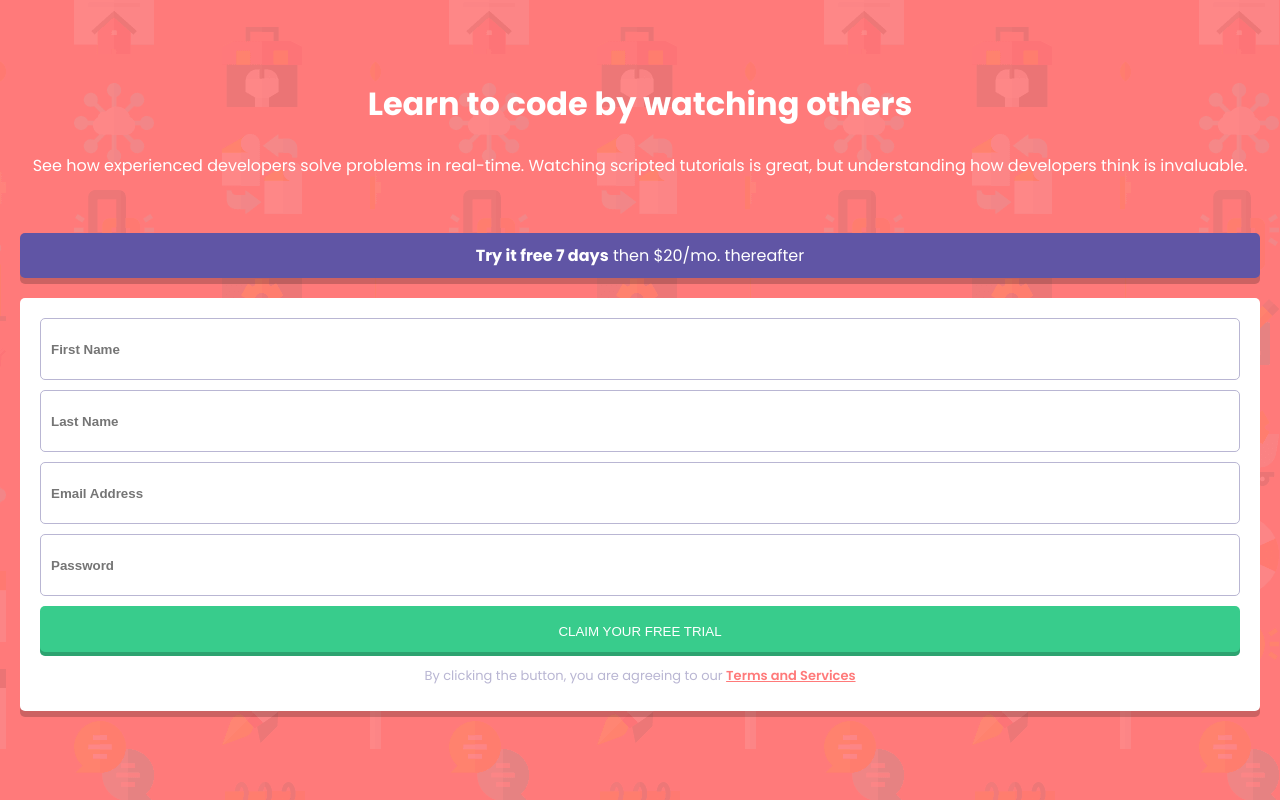
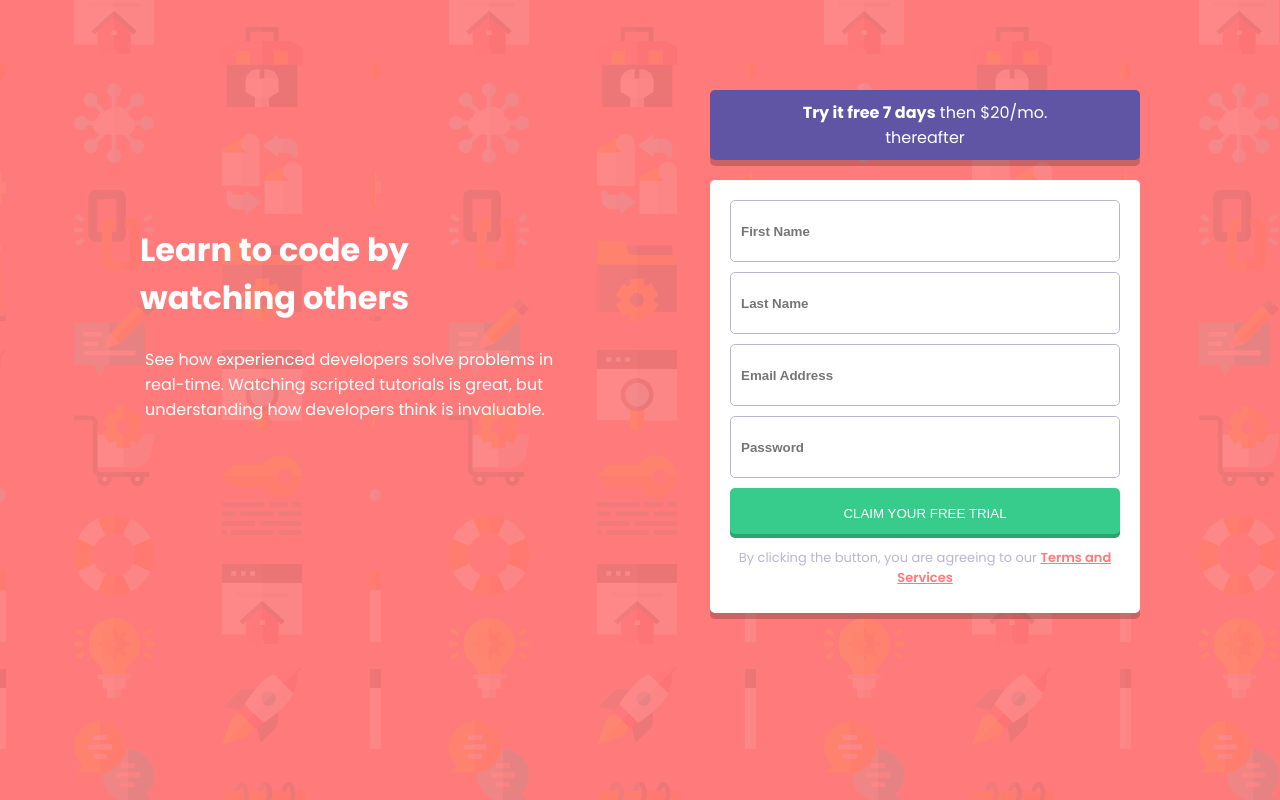
Before and after one commit to abderrahimsoumer/DaysOfFrontEnd, a plain HTML site: page index.html in a window 1280 px wide. Drawn offline with Linux system fonts and the light colour scheme.

Commit message:
Add media query Styling Desktop

```diff
--- a/styles.css
+++ b/styles.css
@@ -84,3 +84,22 @@ input{
     border-radius: 5px;
     box-shadow: inset 0px -4px 0px rgb(0, 0, 0,0.2);
 }
+
+
+@media(min-width:700px){
+    .container{
+        display: flex;
+        max-width: 1000px;
+        margin: 0 auto;
+        justify-content: space-between;
+        align-items: center;
+    }
+    .introduction{
+        text-align: left;
+        flex:1;
+        padding-right: 140px;
+    }
+    .signup{
+        flex:1;
+    }
+}
```
